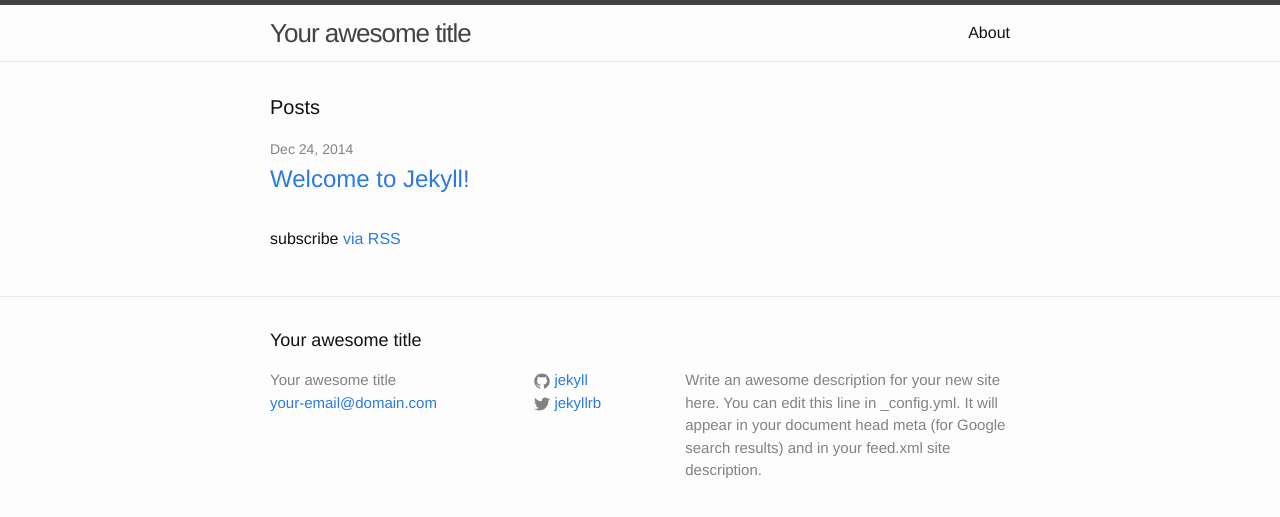
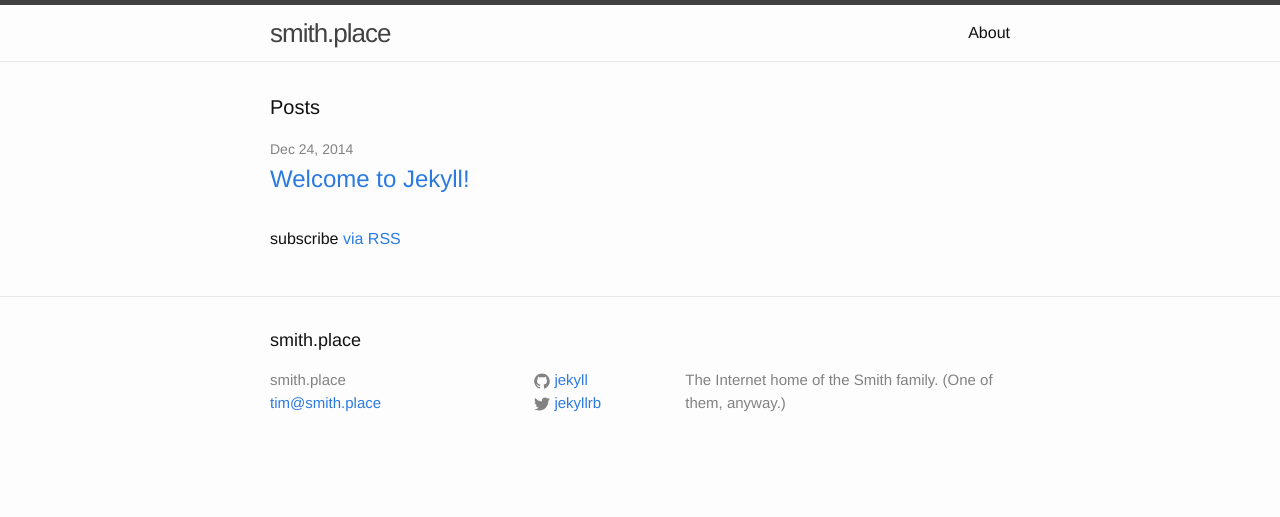
Before and after one commit to tdsmith/smith-place, a Jekyll site: the page built from index.html, in a window 1280 px wide. Shown: the top 517 px of the page. Built offline with Jekyll 4.4.1, drawn with Linux system fonts in a browser that asks for light colours.

Commit message:
update config

```diff
--- a/_config.yml
+++ b/_config.yml
@@ -1,14 +1,12 @@
 # Site settings
-title: Your awesome title
-email: your-email@domain.com
+title: smith.place
+email: tim@smith.place
 description: > # this means to ignore newlines until "baseurl:"
-  Write an awesome description for your new site here. You can edit this
-  line in _config.yml. It will appear in your document head meta (for
-  Google search results) and in your feed.xml site description.
+  The Internet home of the Smith family. (One of them, anyway.)
 baseurl: "" # the subpath of your site, e.g. /blog/
-url: "http://yourdomain.com" # the base hostname & protocol for your site
+url: "http://smith.place" # the base hostname & protocol for your site
 twitter_username: jekyllrb
 github_username:  jekyll
 
 # Build settings
-markdown: kramdown
+# markdown: kramdown
```
